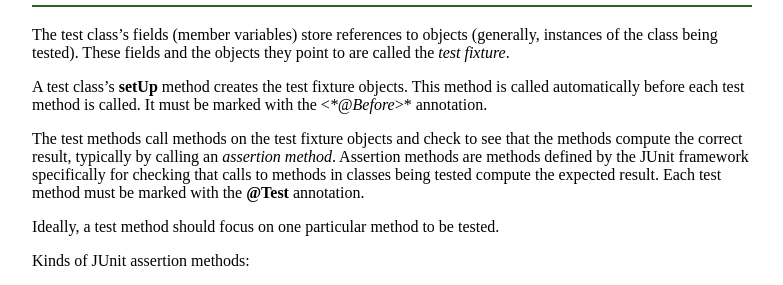
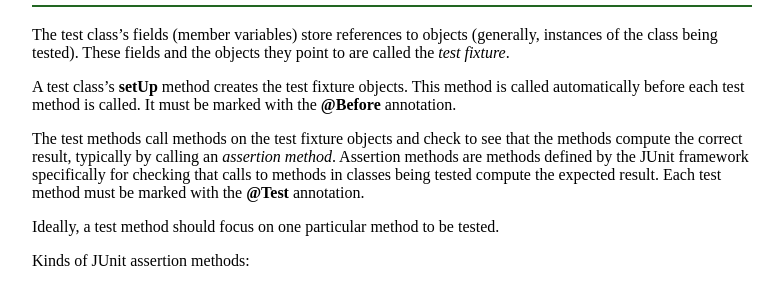
Before and after one commit to ycpcs/cs201-summer2015, a Jekyll site: the page built from lectures/lecture02.md, in a window 1280 px wide and 900 px high, scrolled down 6252 px. Shown: the part 182-467 px from the top of the window, without its empty margins (248-1031 px from the left). Built offline with Jekyll 4.4.1, drawn with Linux system fonts in a browser that asks for light colours; Markdown is read by kramdown in place of the engine named in the settings; part of the change alters nothing that is shown.

Commit message:
fix formatting

```diff
--- a/lectures/lecture02.md
+++ b/lectures/lecture02.md
@@ -308,7 +308,7 @@ General structure of a JUnit test class
 
 The test class's fields (member variables) store references to objects (generally, instances of the class being tested). These fields and the objects they point to are called the *test fixture*.
 
-A test class's **setUp** method creates the test fixture objects. This method is called automatically before each test method is called. It must be marked with the <**@Before*>\* annotation.
+A test class's **setUp** method creates the test fixture objects. This method is called automatically before each test method is called. It must be marked with the **@Before** annotation.
 
 The test methods call methods on the test fixture objects and check to see that the methods compute the correct result, typically by calling an *assertion method*. Assertion methods are methods defined by the JUnit framework specifically for checking that calls to methods in classes being tested compute the expected result. Each test method must be marked with the **@Test** annotation.
 
```
